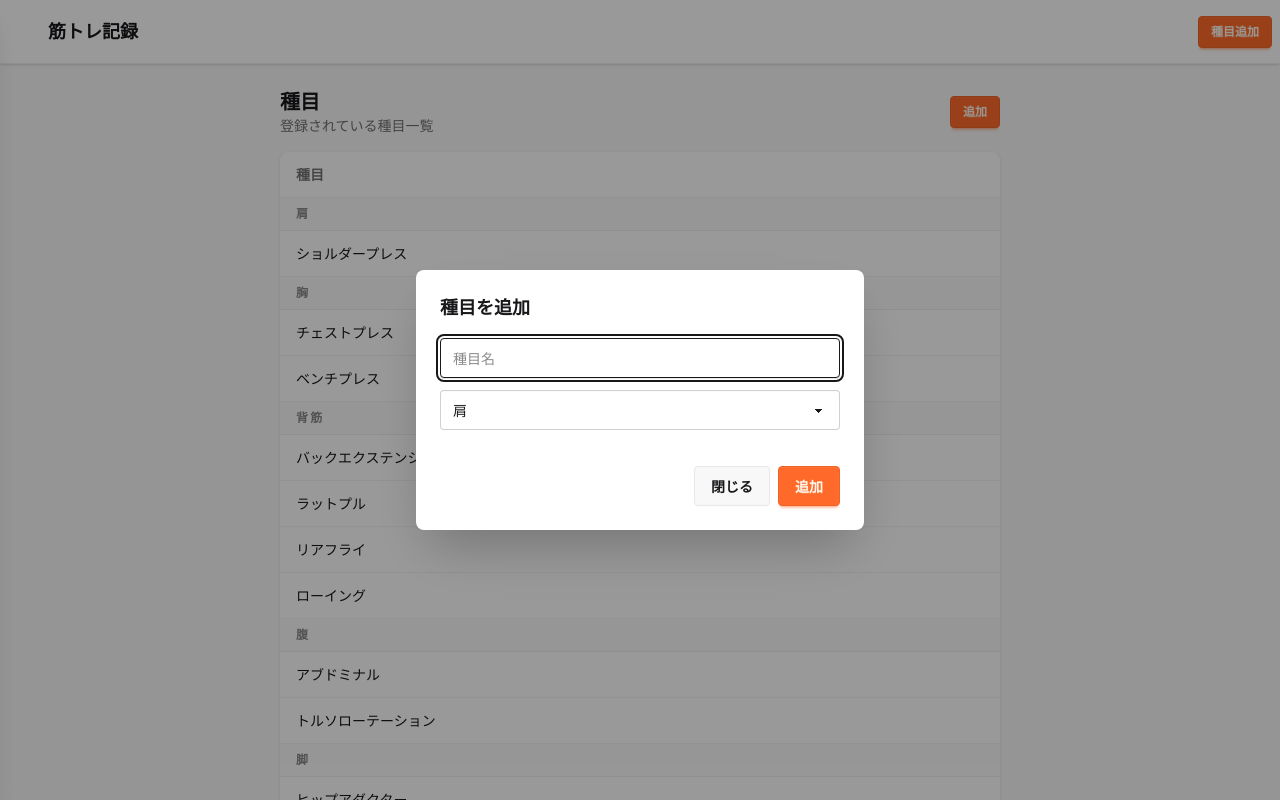
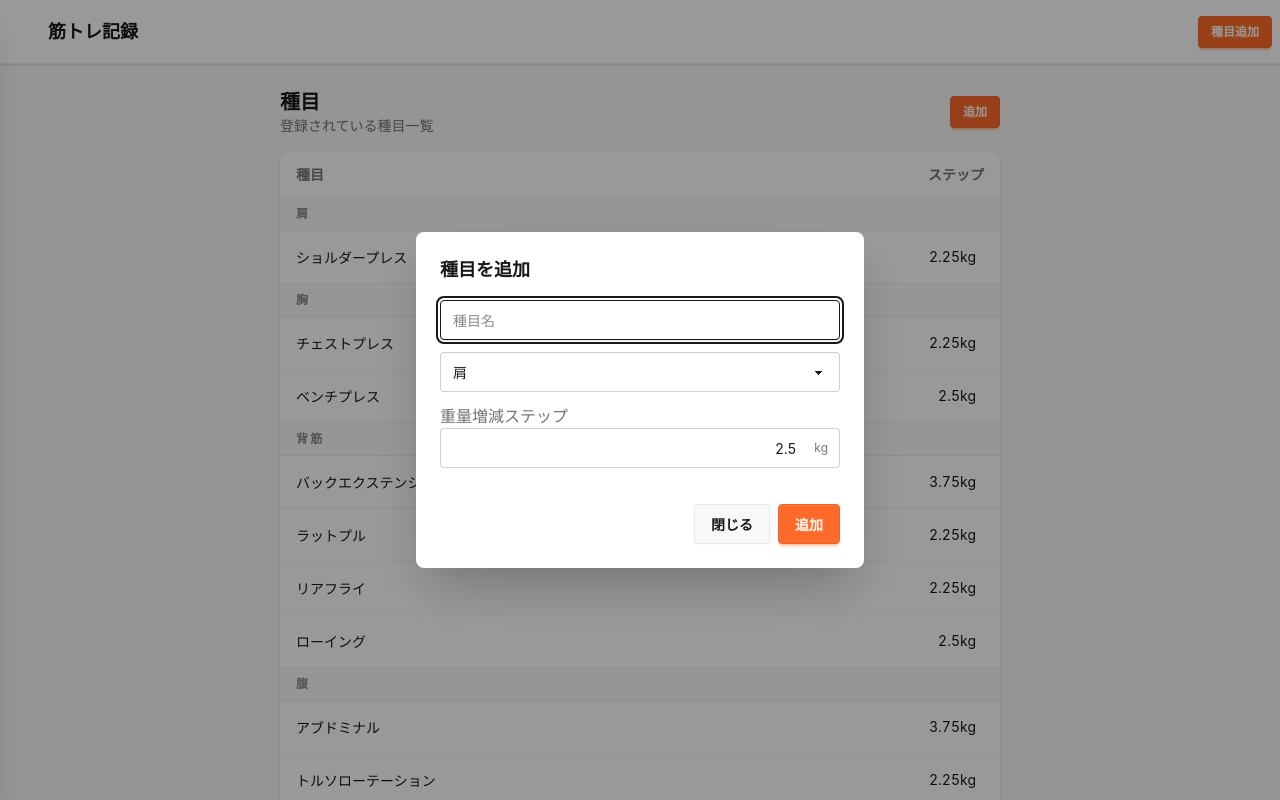
Before and after one commit to ashcolor/work-out, a React (Vite) app in the folder frontend/: page / in a window 1280 px wide. Both pictures are taken after a click on the button "種目追加". Shown: the top 800 px of the page. Built offline with nearby package versions, Linux system fonts and the light colour scheme; some icons are missing.

Commit message:
add: 重量ステップ

```diff
--- a/frontend/src/App.tsx
+++ b/frontend/src/App.tsx
@@ -155,6 +155,9 @@ export default function App() {
           <ExerciseManagementPage
             exercises={exercises}
             onAddExercise={() => setShowAddExercise(true)}
+            onWeightStepChanged={(exerciseId, weightStep) =>
+              updateExercise(exerciseId, (exercise) => ({ ...exercise, weightStep }))
+            }
           />
         ) : (
           <ExerciseTable
--- a/frontend/src/api.ts
+++ b/frontend/src/api.ts
@@ -1,5 +1,12 @@
 import type { BodyPart, Exercise, WorkoutLog } from "./types";
-import { buildExerciseList, loadData, nextId, saveData, type StoredLog } from "./storage";
+import {
+  DEFAULT_WEIGHT_STEP,
+  buildExerciseList,
+  loadData,
+  nextId,
+  saveData,
+  type StoredLog,
+} from "./storage";
 
 export async function fetchBodyParts(): Promise<BodyPart[]> {
   const data = loadData();
@@ -10,7 +17,11 @@ export async function fetchExercises(): Promise<Exercise[]> {
   return buildExerciseList(loadData());
 }
 
-export async function addExercise(name: string, bodyPartId: number) {
+export async function addExercise(
+  name: string,
+  bodyPartId: number,
+  weightStep: number = DEFAULT_WEIGHT_STEP
+) {
   const data = loadData();
   const bodyPart = data.bodyParts.find((bp) => bp.id === bodyPartId);
   if (!bodyPart) {
@@ -21,6 +32,7 @@ export async function addExercise(name: string, bodyPartId: number) {
     id: nextId(data.exercises),
     name,
     bodyPartId,
+    weightStep,
   };
   data.exercises.push(created);
   saveData(data);
@@ -30,7 +42,18 @@ export async function addExercise(name: string, bodyPartId: number) {
     name: created.name,
     bodyPartId: created.bodyPartId,
     tag: bodyPart.name,
+    weightStep: created.weightStep,
   };
+}
+
+export async function updateExerciseWeightStep(id: number, weightStep: number) {
+  const data = loadData();
+  const target = data.exercises.find((exercise) => exercise.id === id);
+  if (!target) {
+    throw new Error("Exercise not found");
+  }
+  target.weightStep = weightStep;
+  saveData(data);
 }
 
 export async function deleteExercise(id: number) {
--- a/frontend/src/components/AddExerciseModal.tsx
+++ b/frontend/src/components/AddExerciseModal.tsx
@@ -1,5 +1,6 @@
-import { useEffect, useState } from "react";
+import { useEffect, useState, type FormEvent } from "react";
 import { addExercise } from "../api";
+import { DEFAULT_WEIGHT_STEP } from "../storage";
 import type { BodyPart, Exercise } from "../types";
 
 type Props = {
@@ -8,9 +9,20 @@ type Props = {
   onAdded: (exercise: Exercise) => void;
 };
 
+function formatStepValue(value: number) {
+  return value.toFixed(2).replace(/\.?0+$/, "");
+}
+
+function parseStep(value: string): number | null {
+  const num = Number(value);
+  if (!Number.isFinite(num) || num <= 0) return null;
+  return num;
+}
+
 export function AddExerciseModal({ bodyParts, onClose, onAdded }: Props) {
   const [name, setName] = useState("");
   const [bodyPartId, setBodyPartId] = useState<number>(bodyParts[0]?.id ?? 0);
+  const [step, setStep] = useState(formatStepValue(DEFAULT_WEIGHT_STEP));
   const hasBodyParts = bodyParts.length > 0;
 
   useEffect(() => {
@@ -25,11 +37,14 @@ export function AddExerciseModal({ bodyParts, onClose, onAdded }: Props) {
     }
   }, [bodyPartId, bodyParts, hasBodyParts]);
 
-  const handleSubmit = async (event: React.FormEvent) => {
+  const handleSubmit = async (event: FormEvent) => {
     event.preventDefault();
     if (!name.trim() || !bodyPartId) return;
 
-    const created = await addExercise(name.trim(), bodyPartId);
+    const parsedStep = parseStep(step);
+    if (parsedStep == null) return;
+
+    const created = await addExercise(name.trim(), bodyPartId, parsedStep);
     onAdded({ ...created, recentLogs: [] });
   };
 
@@ -59,6 +74,25 @@ export function AddExerciseModal({ bodyParts, onClose, onAdded }: Props) {
             ))}
           </select>
           {!hasBodyParts && <div className="text-sm text-error">部位マスタが未登録です</div>}
+          <label className="form-control">
+            <div className="label">
+              <span className="label-text">重量増減ステップ</span>
+            </div>
+            <div className="relative">
+              <input
+                type="number"
+                inputMode="decimal"
+                step="0.01"
+                min="0"
+                className="input input-bordered w-full pr-10 text-right"
+                value={step}
+                onChange={(event) => setStep(event.target.value)}
+              />
+              <span className="pointer-events-none absolute inset-y-0 right-3 flex items-center text-xs text-base-content/60">
+                kg
+              </span>
+            </div>
+          </label>
           <div className="modal-action">
             <button type="button" className="btn" onClick={onClose}>
               閉じる
--- a/frontend/src/components/ExerciseManagementPage.tsx
+++ b/frontend/src/components/ExerciseManagementPage.tsx
@@ -1,4 +1,5 @@
-import { Fragment } from "react";
+import { Fragment, useState, type KeyboardEvent } from "react";
+import { updateExerciseWeightStep } from "../api";
 import type { Exercise } from "../types";
 import { SectionLabel } from "./SectionLabel";
 import { groupExercisesByTag } from "../utils/groupExercisesByTag";
@@ -6,10 +7,70 @@ import { groupExercisesByTag } from "../utils/groupExercisesByTag";
 type Props = {
   exercises: Exercise[];
   onAddExercise: () => void;
+  onWeightStepChanged: (exerciseId: number, weightStep: number) => void;
 };
 
-export function ExerciseManagementPage({ exercises, onAddExercise }: Props) {
+function formatStepValue(value: number) {
+  return value.toFixed(2).replace(/\.?0+$/, "");
+}
+
+function parseStep(value: string): number | null {
+  const num = Number(value);
+  if (!Number.isFinite(num) || num <= 0) return null;
+  return num;
+}
+
+export function ExerciseManagementPage({ exercises, onAddExercise, onWeightStepChanged }: Props) {
   const groups = groupExercisesByTag(exercises);
+  const [editingId, setEditingId] = useState<number | null>(null);
+  const [draftValue, setDraftValue] = useState("");
+  const [savingId, setSavingId] = useState<number | null>(null);
+
+  const startEditing = (exercise: Exercise) => {
+    setEditingId(exercise.id);
+    setDraftValue(formatStepValue(exercise.weightStep));
+  };
+
+  const cancelEditing = () => {
+    setEditingId(null);
+    setDraftValue("");
+  };
+
+  const handleSave = async () => {
+    if (editingId == null) return;
+    const target = exercises.find((exercise) => exercise.id === editingId);
+    if (!target) {
+      cancelEditing();
+      return;
+    }
+
+    const parsed = parseStep(draftValue);
+    if (parsed == null) {
+      cancelEditing();
+      return;
+    }
+
+    setSavingId(target.id);
+    try {
+      await updateExerciseWeightStep(target.id, parsed);
+      onWeightStepChanged(target.id, parsed);
+      cancelEditing();
+    } finally {
+      setSavingId(null);
+    }
+  };
+
+  const handleKeyDown = (event: KeyboardEvent<HTMLInputElement>) => {
+    if (event.key === "Enter") {
+      event.preventDefault();
+      void handleSave();
+      return;
+    }
+    if (event.key === "Escape") {
+      event.preventDefault();
+      cancelEditing();
+    }
+  };
 
   return (
     <div className="space-y-4">
@@ -29,26 +90,66 @@ export function ExerciseManagementPage({ exercises, onAddExercise }: Props) {
             <thead>
               <tr>
                 <th>種目</th>
+                <th className="text-right">ステップ</th>
               </tr>
             </thead>
             <tbody>
               {groups.length === 0 ? (
                 <tr>
-                  <td className="py-8 text-center text-base-content/50">種目はまだありません</td>
+                  <td className="py-8 text-center text-base-content/50" colSpan={2}>
+                    種目はまだありません
+                  </td>
                 </tr>
               ) : (
                 groups.map((group) => (
                   <Fragment key={group.tag}>
                     <tr className="bg-base-200/60">
-                      <td className="py-2">
+                      <td className="py-2" colSpan={2}>
                         <SectionLabel label={group.tag} />
                       </td>
                     </tr>
-                    {group.exercises.map((exercise) => (
-                      <tr key={exercise.id} className="hover:bg-base-200">
-                        <td className="font-medium">{exercise.name}</td>
-                      </tr>
-                    ))}
+                    {group.exercises.map((exercise) => {
+                      const isEditing = editingId === exercise.id;
+                      const isSaving = savingId === exercise.id;
+                      return (
+                        <tr key={exercise.id} className="hover:bg-base-200">
+                          <td className="font-medium">{exercise.name}</td>
+                          <td>
+                            <div className="flex justify-end">
+                              {isEditing ? (
+                                <div className="relative w-24">
+                                  <input
+                                    type="number"
+                                    inputMode="decimal"
+                                    step="0.01"
+                                    min="0"
+                                    className="input input-bordered input-xs h-7 min-h-7 w-full pr-7 text-right"
+                                    value={draftValue}
+                                    onChange={(event) => setDraftValue(event.target.value)}
+                                    onBlur={() => void handleSave()}
+                                    onKeyDown={handleKeyDown}
+                                    disabled={isSaving}
+                                    autoFocus
+                                  />
+                                  <span className="pointer-events-none absolute inset-y-0 right-2 flex items-center text-[10px] text-base-content/60">
+                                    kg
+                                  </span>
+                                </div>
+                              ) : (
+                                <button
+                                  type="button"
+                                  className="w-24 rounded px-2 py-1 text-right text-sm tabular-nums transition hover:bg-base-200/70"
+                                  onClick={() => startEditing(exercise)}
+                                  disabled={savingId != null}
+                                >
+                                  {formatStepValue(exercise.weightStep)}kg
+                                </button>
+                              )}
+                            </div>
+                          </td>
+                        </tr>
+                      );
+                    })}
                   </Fragment>
                 ))
               )}
--- a/frontend/src/storage.ts
+++ b/frontend/src/storage.ts
@@ -1,7 +1,9 @@
 import type { BodyPart, Exercise, WorkoutLog } from "./types";
 
 const STORAGE_KEY = "workout-app:data";
-const DATA_VERSION = 1;
+const DATA_VERSION = 3;
+
+export const DEFAULT_WEIGHT_STEP = 2.5;
 
 export type StoredLog = {
   id: number;
@@ -15,6 +17,7 @@ export type StoredExercise = {
   id: number;
   name: string;
   bodyPartId: number;
+  weightStep: number;
 };
 
 export type AppData = {
@@ -34,21 +37,41 @@ const DEFAULT_BODY_PARTS: BodyPart[] = [
 ];
 
 const DEFAULT_EXERCISES: StoredExercise[] = [
-  { id: 1, name: "ショルダープレス", bodyPartId: 1 },
-  { id: 2, name: "ベンチプレス", bodyPartId: 2 },
-  { id: 3, name: "チェストプレス", bodyPartId: 2 },
-  { id: 4, name: "ラットプル", bodyPartId: 4 },
-  { id: 5, name: "リアフライ", bodyPartId: 4 },
-  { id: 6, name: "バックエクステンション", bodyPartId: 4 },
-  { id: 7, name: "ローイング", bodyPartId: 4 },
-  { id: 8, name: "トルソローテーション", bodyPartId: 5 },
-  { id: 9, name: "アブドミナル", bodyPartId: 5 },
-  { id: 10, name: "レッグエクステンション", bodyPartId: 6 },
-  { id: 11, name: "レッグプレス", bodyPartId: 6 },
-  { id: 12, name: "レッグカール", bodyPartId: 6 },
-  { id: 13, name: "ヒップアダクター", bodyPartId: 6 },
-  { id: 14, name: "ヒップアブダクター", bodyPartId: 6 },
+  { id: 1, name: "ショルダープレス", bodyPartId: 1, weightStep: 2.25 },
+  { id: 2, name: "ベンチプレス", bodyPartId: 2, weightStep: 2.5 },
+  { id: 3, name: "チェストプレス", bodyPartId: 2, weightStep: 2.25 },
+  { id: 4, name: "ラットプル", bodyPartId: 4, weightStep: 2.25 },
+  { id: 5, name: "リアフライ", bodyPartId: 4, weightStep: 2.25 },
+  { id: 6, name: "バックエクステンション", bodyPartId: 4, weightStep: 3.75 },
+  { id: 7, name: "ローイング", bodyPartId: 4, weightStep: 2.5 },
+  { id: 8, name: "トルソローテーション", bodyPartId: 5, weightStep: 2.25 },
+  { id: 9, name: "アブドミナル", bodyPartId: 5, weightStep: 3.75 },
+  { id: 10, name: "レッグエクステンション", bodyPartId: 6, weightStep: 2.25 },
+  { id: 11, name: "レッグプレス", bodyPartId: 6, weightStep: 4.5 },
+  { id: 12, name: "レッグカール", bodyPartId: 6, weightStep: 2.25 },
+  { id: 13, name: "ヒップアダクター", bodyPartId: 6, weightStep: 3.75 },
+  { id: 14, name: "ヒップアブダクター", bodyPartId: 6, weightStep: 3.75 },
 ];
+
+function normalizeWeightStep(value: unknown): number {
+  const num = Number(value);
+  if (Number.isFinite(num) && num > 0) return num;
+  return DEFAULT_WEIGHT_STEP;
+}
+
+function normalizeExercise(value: unknown): StoredExercise | null {
+  if (!value || typeof value !== "object") return null;
+  const v = value as Partial<StoredExercise>;
+  if (typeof v.id !== "number" || typeof v.name !== "string" || typeof v.bodyPartId !== "number") {
+    return null;
+  }
+  return {
+    id: v.id,
+    name: v.name,
+    bodyPartId: v.bodyPartId,
+    weightStep: normalizeWeightStep(v.weightStep),
+  };
+}
 
 function createInitialData(): AppData {
   return {
@@ -69,12 +92,33 @@ export function loadData(): AppData {
     }
 
     const parsed = JSON.parse(raw) as Partial<AppData>;
-    return {
-      version: parsed.version ?? DATA_VERSION,
+    const prevVersion = typeof parsed.version === "number" ? parsed.version : 1;
+    const exercises = (parsed.exercises ?? [])
+      .map(normalizeExercise)
+      .filter((exercise): exercise is StoredExercise => exercise !== null);
+
+    if (prevVersion < 3) {
+      const defaultStepByName = new Map(DEFAULT_EXERCISES.map((e) => [e.name, e.weightStep]));
+      for (const exercise of exercises) {
+        const defaultStep = defaultStepByName.get(exercise.name);
+        if (defaultStep != null) {
+          exercise.weightStep = defaultStep;
+        }
+      }
+    }
+
+    const data: AppData = {
+      version: DATA_VERSION,
       bodyParts: parsed.bodyParts ?? [],
-      exercises: parsed.exercises ?? [],
+      exercises,
       logs: parsed.logs ?? [],
     };
+
+    if (prevVersion < DATA_VERSION) {
+      saveData(data);
+    }
+
+    return data;
   } catch {
     const initial = createInitialData();
     saveData(initial);
@@ -87,10 +131,13 @@ export function saveData(data: AppData) {
 }
 
 export function replaceData(data: AppData) {
+  const exercises = (data.exercises ?? [])
+    .map(normalizeExercise)
+    .filter((exercise): exercise is StoredExercise => exercise !== null);
   saveData({
     version: DATA_VERSION,
     bodyParts: data.bodyParts ?? [],
-    exercises: data.exercises ?? [],
+    exercises,
     logs: data.logs ?? [],
   });
 }
@@ -142,6 +189,7 @@ export function buildExerciseList(data: AppData): Exercise[] {
         name: exercise.name,
         tag: bodyPart?.name ?? "",
         bodyPartId: exercise.bodyPartId,
+        weightStep: exercise.weightStep,
         recentLogs: logs,
       };
     });
--- a/frontend/src/types.ts
+++ b/frontend/src/types.ts
@@ -9,6 +9,7 @@ export type Exercise = {
   name: string;
   tag: string;
   bodyPartId: number;
+  weightStep: number;
   recentLogs: WorkoutLog[];
 };
 
```
Also changed, not shown: frontend/src/components/LogModal.tsx (+41 -0 lines).
